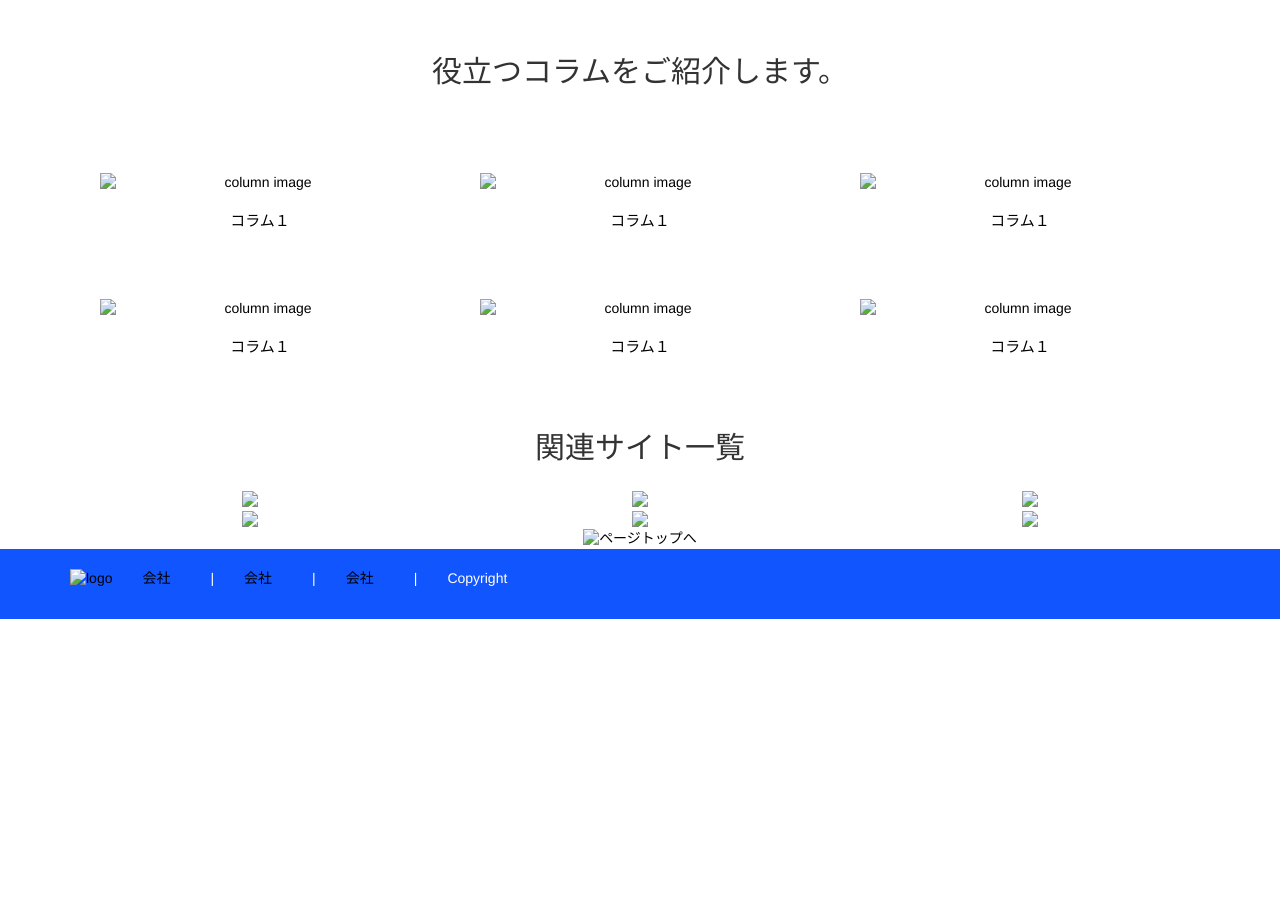
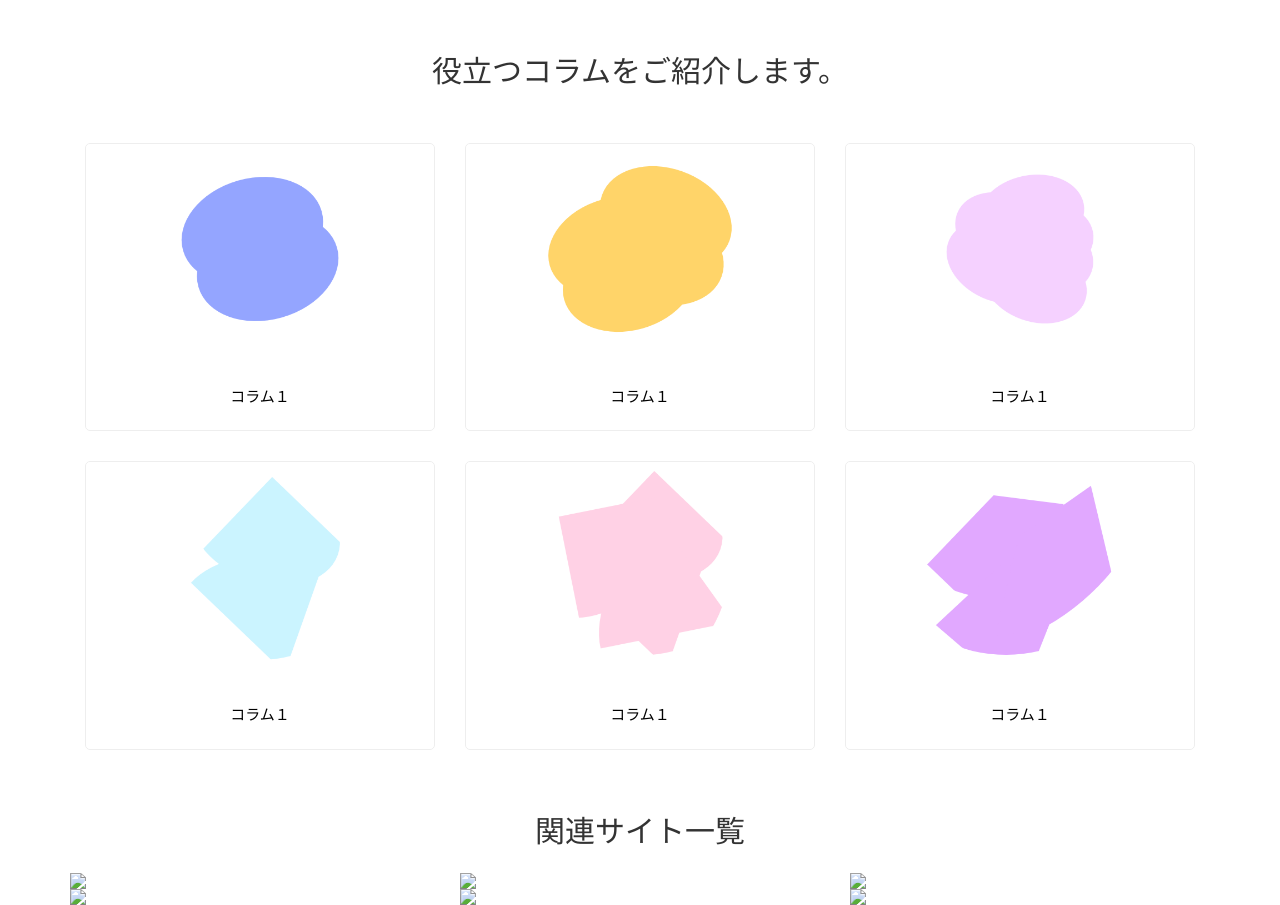
Before and after one commit to asa-leon/AsaLeonsWorks, a PHP site: page / in a window 1280 px wide. Shown: the part 110-1015 px from the top of the page. Before the commit the page ends 729 px from the top, so only its background shows below. Run offline with PHP 8.4, Linux system fonts and the light colour scheme.

Commit message:
Done fixing css of 'cards' section.

```diff
--- a/public/column-site/css/main.css
+++ b/public/column-site/css/main.css
@@ -1,6 +1,10 @@
 * {
     margin: 0;
     padding: 0;
+}
+
+h1, h2, h3, h4, h5, img, a {
+    display: block;
 }
 
 /* general */
@@ -35,11 +39,30 @@ header, footer {
 }
 
 .card-items {
-    padding: 30px;
 }
 
-.cards img {
-    width: 100%;
+.card {
+    position: relative;
+    bottom: 0;
+    margin-bottom: 30px;
+    transition: all 0.3s ease;
+    border: 1px solid #eee;
+    border-radius: 5px;
+}
+
+.card:hover {
+    bottom: 10px;
+}
+
+.card img {
+    margin: 0.5rem auto;
+    width: 200px;
+    height: 200px;
+}
+
+.card-body {
+    padding: 15px 0;
+    vertical-align: middle;
 }
 
 .card-body h3 {
--- a/public/column-site/index.html
+++ b/public/column-site/index.html
@@ -33,7 +33,7 @@
 					<div class="row">
 						<div class="card-items col-md-4 col-sm-6 col-xxs-12 animate-box fadeInUp animated">
 							<a href="#" class="card">
-								<img src="#" alt="column image" class="img-responsive">
+								<img src="./images/cards/card_image_1.png" alt="column image" class="img-responsive">
 								<div class="card-body">
 									<h3>コラム１</h3>
 								</div>
@@ -42,7 +42,7 @@
 
 						<div class="card-items col-md-4 col-sm-6 col-xxs-12 animate-box fadeInUp animated">
 							<a href="#" class="card">
-								<img src="#" alt="column image" class="img-responsive">
+								<img src="./images/cards/card_image_2.png" alt="column image" class="img-responsive">
 								<div class="card-body">
 									<h3>コラム１</h3>
 								</div>
@@ -51,7 +51,7 @@
 
 						<div class="card-items col-md-4 col-sm-6 col-xxs-12 animate-box fadeInUp animated">
 							<a href="#" class="card">
-								<img src="#" alt="column image" class="img-responsive">
+								<img src="./images/cards/card_image_3.png" alt="column image" class="img-responsive">
 								<div class="card-body">
 									<h3>コラム１</h3>
 								</div>
@@ -60,7 +60,7 @@
 
 						<div class="card-items col-md-4 col-sm-6 col-xxs-12 animate-box fadeInUp animated">
 							<a href="#" class="card">
-								<img src="#" alt="column image" class="img-responsive">
+								<img src="./images/cards/card_image_4.png" alt="column image" class="img-responsive">
 								<div class="card-body">
 									<h3>コラム１</h3>
 								</div>
@@ -69,7 +69,7 @@
 
 						<div class="card-items col-md-4 col-sm-6 col-xxs-12 animate-box fadeInUp animated">
 							<a href="#" class="card">
-								<img src="#" alt="column image" class="img-responsive">
+								<img src="./images/cards/card_image_5.png" alt="column image" class="img-responsive">
 								<div class="card-body">
 									<h3>コラム１</h3>
 								</div>
@@ -78,7 +78,7 @@
 
 						<div class="card-items col-md-4 col-sm-6 col-xxs-12 animate-box fadeInUp animated">
 							<a href="#" class="card">
-								<img src="#" alt="column image" class="img-responsive">
+								<img src="./images/cards/card_image_6.png" alt="column image" class="img-responsive">
 								<div class="card-body">
 									<h3>コラム１</h3>
 								</div>
```
Also changed, not shown: public/column-site/images/beatMakingIcon.png (renamed from public/images/beatMakingIcon.png), public/column-site/images/cards/card_image_1.png (renamed from public/images/cards/card_image_1.png), public/column-site/images/cards/card_image_2.png (renamed from public/images/cards/card_image_2.png), public/column-site/images/cards/card_image_3.png (renamed from public/images/cards/card_image_3.png), public/column-site/images/cards/card_image_4.png (renamed from public/images/cards/card_image_4.png), public/column-site/images/cards/card_image_5.png (renamed from public/images/cards/card_image_5.png), public/column-site/images/cards/card_image_6.png (renamed from public/images/cards/card_image_6.png), public/column-site/images/folderIcon.png (renamed from public/images/folderIcon.png), public/column-site/images/hscMap-2.png (renamed from public/images/hscMap-2.png), public/column-site/images/htmlIcon.png (renamed from public/images/htmlIcon.png), public/column-site/images/phpIcon.png (renamed from public/images/phpIcon.png).
